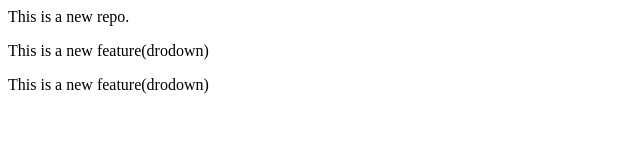
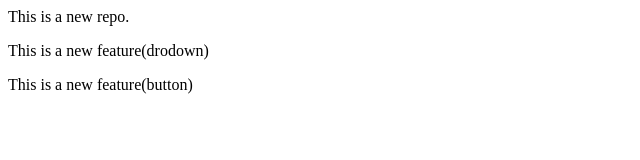
Before and after one commit to palanurag002/localrepo, a plain HTML site: page index.html in a window 1280 px wide. Shown: the full height of the page, 0-640 px from the left. Drawn offline with Linux system fonts and the light colour scheme.

Commit message:
Add button

```diff
--- a/index.html
+++ b/index.html
@@ -1,3 +1,3 @@
 <p>This is a new repo.</p>
 <p>This is a new feature(drodown)</p>
-<p>This is a new feature(drodown)</p>
+<p>This is a new feature(button)</p>
```
